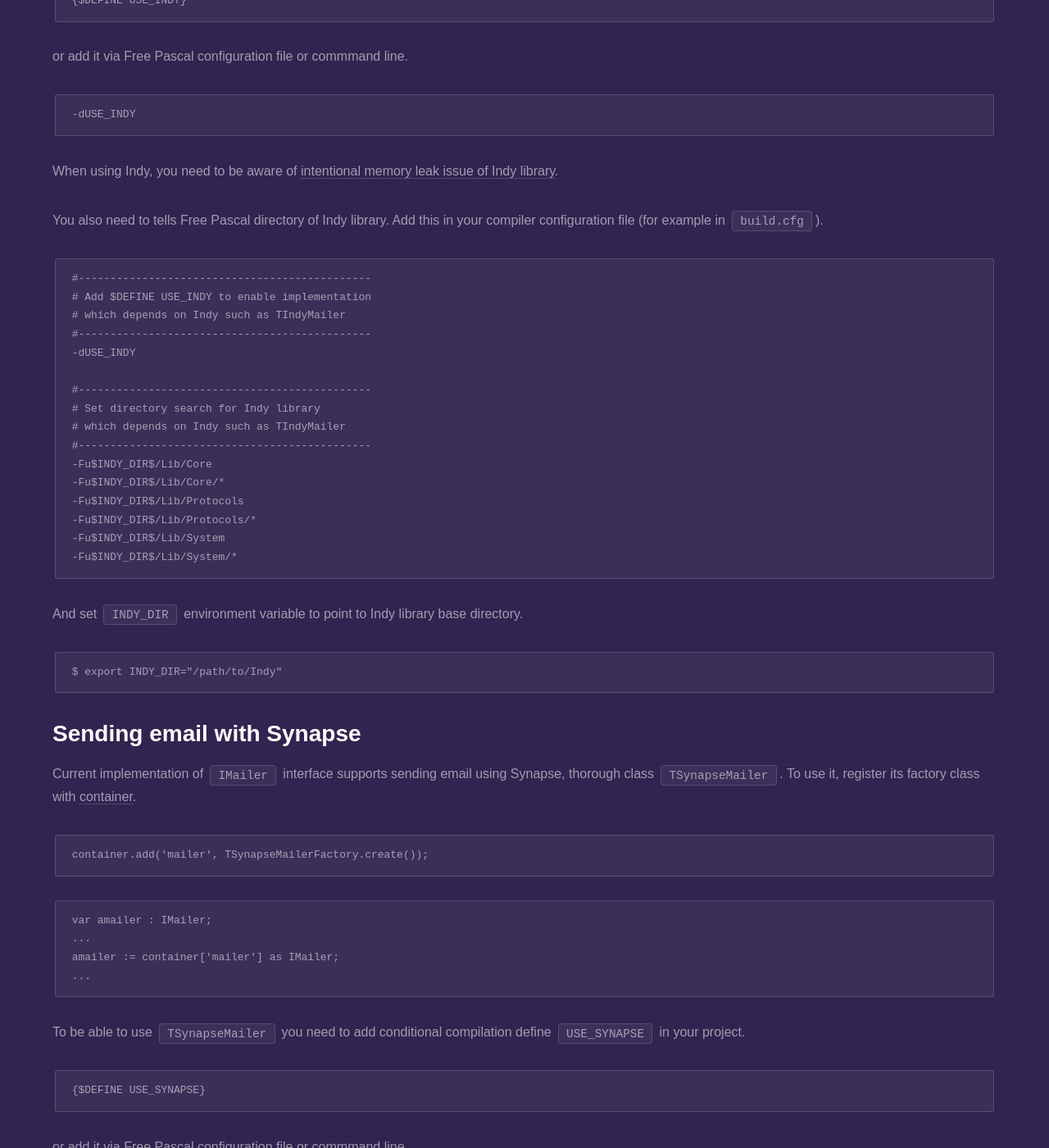
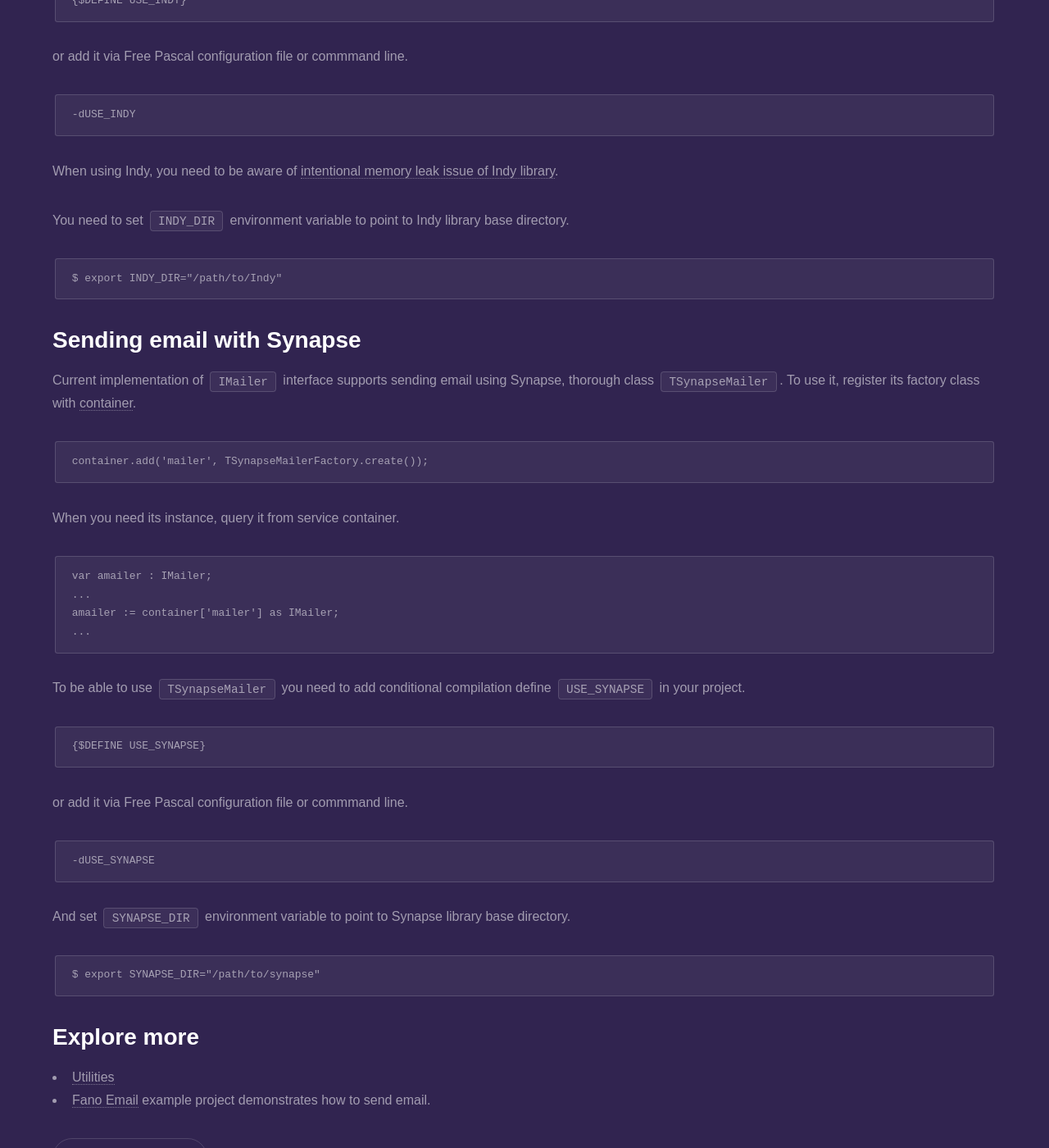
Before and after one commit to fanoframework/fanoframework.github.io, a Jekyll site: the page built from utilities/sending-email/index.md, in a window 1280 px wide and 1400 px high, scrolled down 2872 px. Shown: the whole window at 82% size. Built offline with Jekyll 4.4.1, drawn with Linux system fonts in a browser that asks for light colours; our own code applies the rules of GitHub Pages for plain Markdown files; some of the changed text lies outside the part shown.

Commit message:
simplify contetnt

````diff
--- a/utilities/sending-email/index.md
+++ b/utilities/sending-email/index.md
@@ -103,28 +103,7 @@
 
 When using Indy, you need to be aware of [intentional memory leak issue of Indy library](/known-issues#indy-memory-leak-issue).
 
-You also need to tells Free Pascal directory of Indy library. Add this in your
-compiler configuration file (for example in `build.cfg`).
-
-```
-#----------------------------------------------
-# Add $DEFINE USE_INDY to enable implementation
-# which depends on Indy such as TIndyMailer
-#----------------------------------------------
--dUSE_INDY
-
-#----------------------------------------------
-# Set directory search for Indy library
-# which depends on Indy such as TIndyMailer
-#----------------------------------------------
--Fu$INDY_DIR$/Lib/Core
--Fu$INDY_DIR$/Lib/Core/*
--Fu$INDY_DIR$/Lib/Protocols
--Fu$INDY_DIR$/Lib/Protocols/*
--Fu$INDY_DIR$/Lib/System
--Fu$INDY_DIR$/Lib/System/*
-```
-And set `INDY_DIR` environment variable to point to Indy library base directory.
+You need to set `INDY_DIR` environment variable to point to Indy library base directory.
 
 ```
 $ export INDY_DIR="/path/to/Indy"
@@ -136,7 +115,7 @@
 ```
 container.add('mailer', TSynapseMailerFactory.create());
 ```
-
+When you need its instance, query it from service container.
 ```
 var amailer : IMailer;
 ...
@@ -155,22 +134,6 @@
 -dUSE_SYNAPSE
 ```
 
-You also need to tells Free Pascal directory of Synapse library. Add this in your
-compiler configuration file (for example in `build.cfg`).
-
-```
-#----------------------------------------------
-# Add $DEFINE USE_SYNAPSE to enable implementation
-# which depends on Synapse such as TSynapseMailer
-#----------------------------------------------
--dUSE_SYNAPSE
-
-#----------------------------------------------
-# Set directory search for Synapse library
-# which depends on Synapse such as TSynapseMailer
-#----------------------------------------------
--Fu$SYNAPSE_DIR$/source/lib
-```
 And set `SYNAPSE_DIR` environment variable to point to Synapse library base directory.
 
 ```
````
